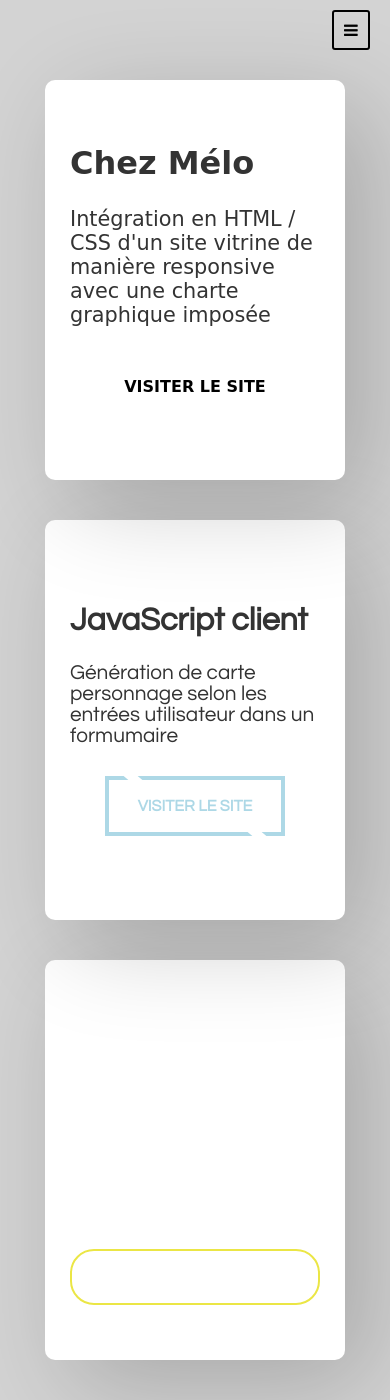
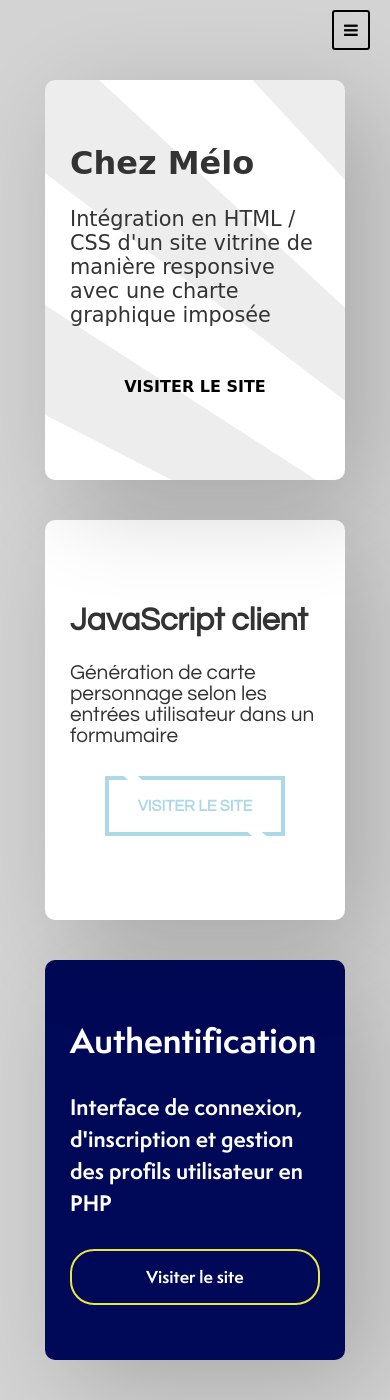
Before and after one commit to Fujiwaara/Portofolio, a plain HTML site: page html/realisation.html in a window 390 px wide. Drawn offline with Linux system fonts and the light colour scheme; a web font is replaced by a local one.

Commit message:
partie réalisation
Correction problème affichage du fond des cartes

```diff
--- a/css/realisation.css
+++ b/css/realisation.css
@@ -56,7 +56,6 @@ body::before {
     left: 50%;
     width: 300px;
     height: 400px;
-    background: #fff;
     border-radius: 10px;
     transform: translateX(-50%) translateY(calc(50px * var(--i))) rotate(40deg) skew(-20deg, -10deg) scale(0.6);
     box-shadow: 25px 25px 100px rgba(0, 0, 0, 0.2);
@@ -75,6 +74,7 @@ body::before {
 
 .c1 {
     font-family: 'Calligraffitti', cursive;
+    background: #fff;
 }
 
 .btn {
@@ -83,7 +83,6 @@ body::before {
     align-items: center;
     width: 180px;
     height: 60px;
-
     margin: 30px auto 0 auto;
     background: none;
     font-weight: 700;
@@ -101,6 +100,7 @@ body::before {
 
 .c2 {
     font-family: "Century Gothic";
+    background: #fff;
 }
 
 .btn-a {
@@ -109,7 +109,6 @@ body::before {
     align-items: center;
     width: 180px;
     height: 60px;
-
     margin: 30px auto 0 auto;
     background: none;
     border: 4px solid;
@@ -156,6 +155,7 @@ body::before {
 
 .c3 {
     font-family: "Semplicite";
+    background: #fff;
 }
 
 .c3 h2, .c3 p {
@@ -203,10 +203,6 @@ body::before {
     background-image: url(../images/background-page.png);
 }
 
-.container:hover .c2 {
-
-}
-
 .container:hover .c3 {
     background: #000957;
 }
@@ -249,6 +245,14 @@ body::before {
         opacity: 1 !important;
     }
 
+    .c1 {
+        background-image: url(../images/background-page.png);
+    }
+
+    .c3 {
+        background: #000957;
+    }
+
     .container:hover,
     .container:hover .card {
         position: relative;
```
